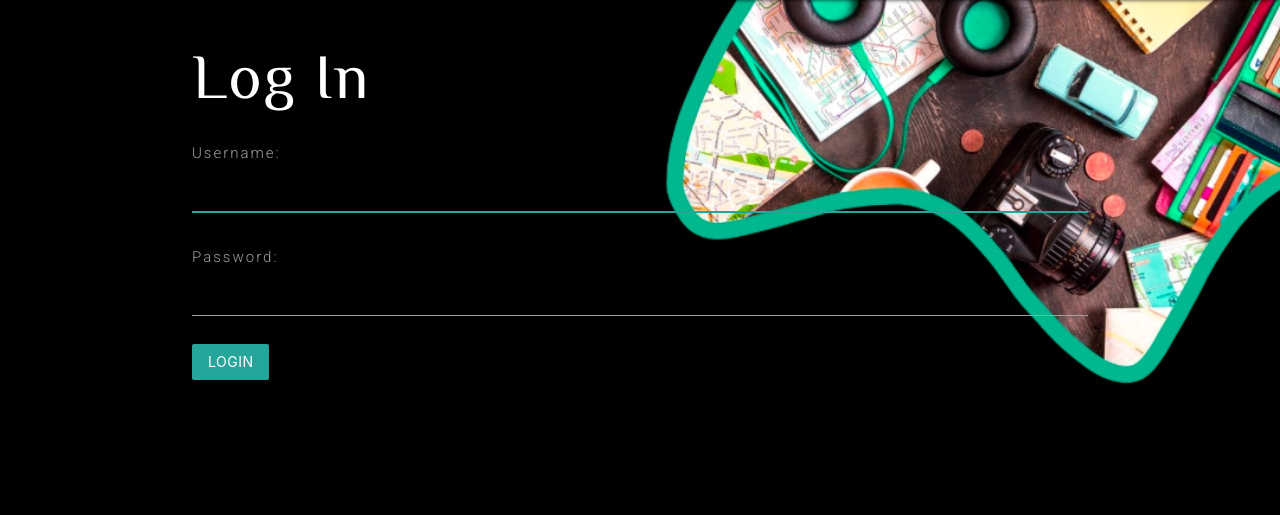
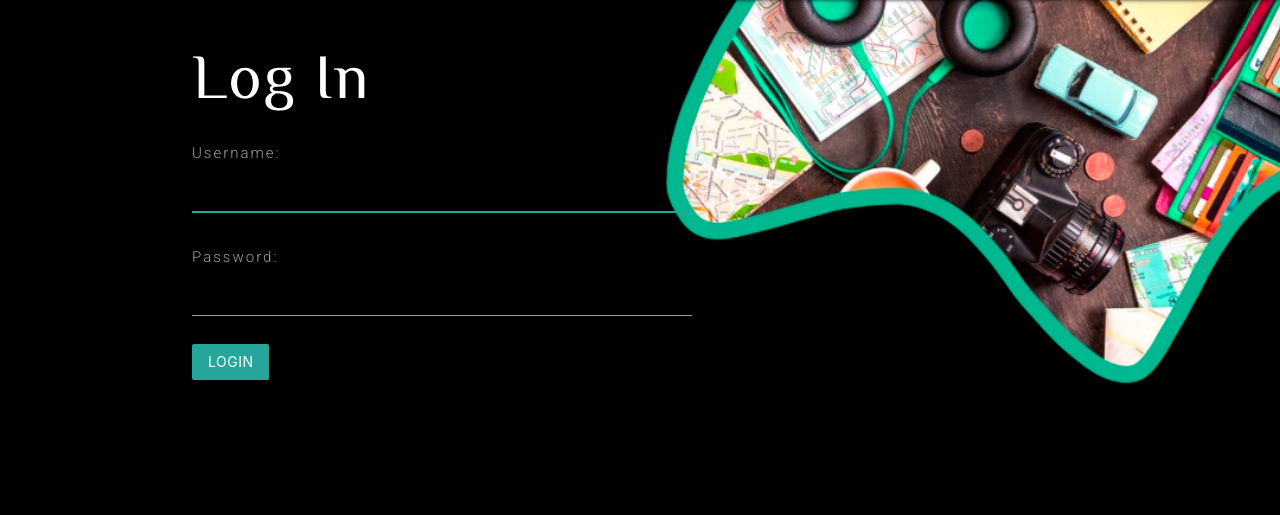
Before and after one commit to ajelleny/wayfarer, a Django app: page /accounts/login/ in a window 1280 px wide. Shown: the part 64-579 px from the top of the page. Run offline with Django 3.2, Linux system fonts and the light colour scheme.

Commit message:
add width to form

```diff
--- a/main_app/templates/registration/login.html
+++ b/main_app/templates/registration/login.html
@@ -4,7 +4,7 @@
 
 <h1>Log In</h1>
 <!-- Add the login form -->
-<form method="post" action="{% url 'login' %}">
+<form style="width: 500px" method="post" action="{% url 'login' %}">
   {% csrf_token %}
   {{ form.as_p }}
   <input type="submit" class="btn" value="login">
```
